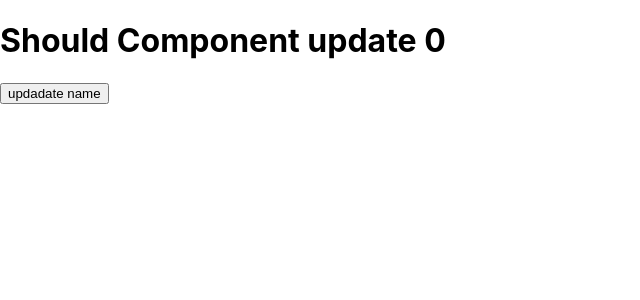
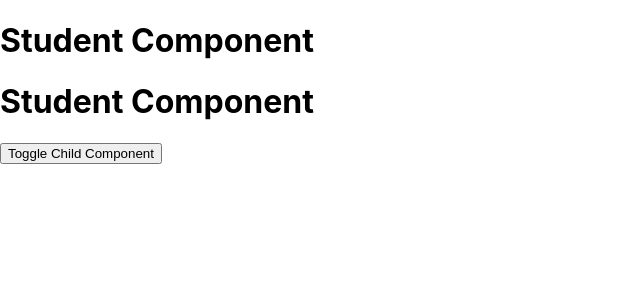
Before and after one commit to nikhil79912/React-Tutorial, a React (Create React App) app: page / in a window 1280 px wide. Shown: the top 300 px of the page, without its empty margins (0-640 px from the left). Built offline with nearby package versions, Linux system fonts and the light colour scheme.

Commit message:
Component Will Unmount

```diff
--- a/src/App.js
+++ b/src/App.js
@@ -1,30 +1,27 @@
 import React from 'react'
 // import User from './component/user'
+import Student from './component/Student'
 class App extends React.Component{
   constructor(){
     super()
-    this.state={
-      count:0
-    }
-    console.warn('constructor')
-  }
-  shouldComponentUpdate(){
-    console.warn("componetn did Update" ,this.state.count)
-    if(this.state.count>5 && this.state.count<10)
-   return true
+      this.state={
+        show:true
+      }
     }
 
   render(){
-    console.warn("render")
+
     return (
       <div className='app'>
-       <h1>Should Component update {this.state.count} </h1>
-      <button onClick={()=>{this.setState({count:this.state.count+1})}}>updadate name</button>
+        {
+          this.state.show ? <Student/> :<h1>child component Removed</h1>
+        }
+       <Student/>
+      <button onClick={()=>this.setState({show:!this.state.show})}>Toggle Child Component </button>
+
       </div>
     )
     }
-
-
   }
 
 
--- /dev/null
+++ b/src/component/Student.js
@@ -0,0 +1,15 @@
+import React from "react";
+class Student extends React.Component{
+
+    componentWillUnmount(){
+        console.warn("component will unmount call")
+    }
+    render(){
+
+        return (
+            <div className="App">
+                <h1>Student Component</h1>
+            </div>
+        )
+    }
+} export default Student;
```
